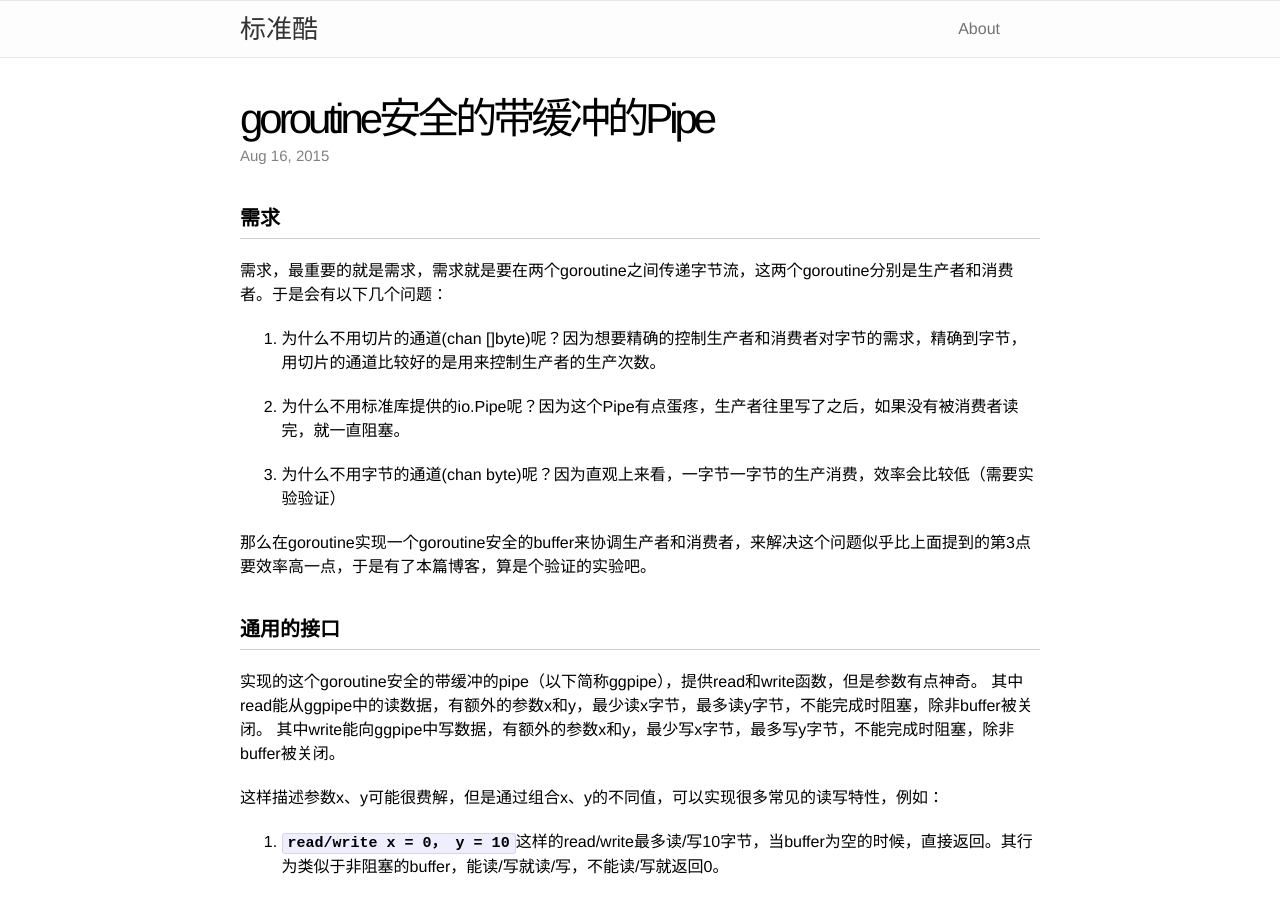
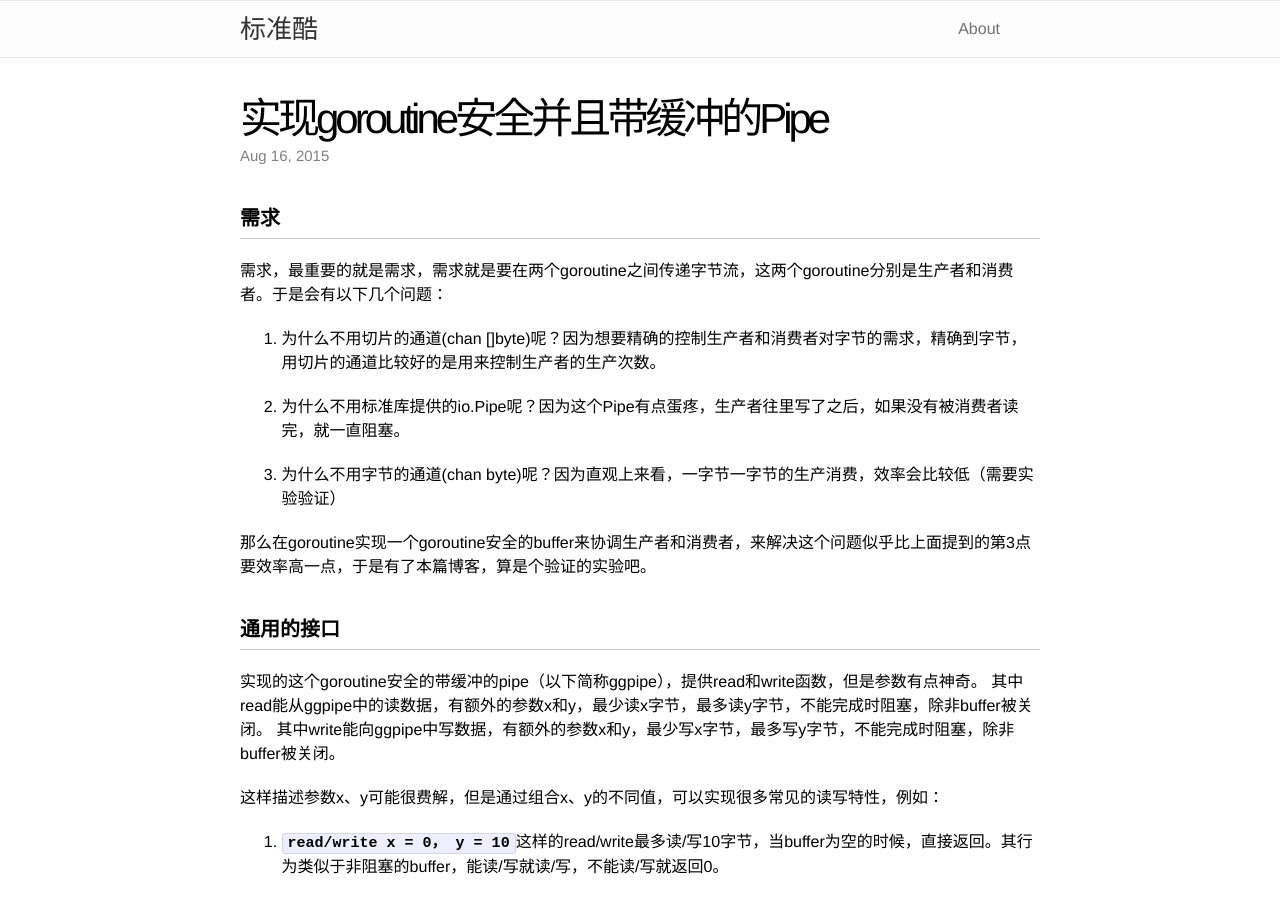
Before and after one commit to aholic/cstdlib.com, a Jekyll site: the page built from _posts/2015-08-16-buffered-pipe.markdown, in a window 1280 px wide and 900 px high. Built offline with Jekyll 4.4.1, drawn with Linux system fonts in a browser that asks for light colours; comment, search, counter and statistics services are not loaded.

```diff
--- a/_posts/2015-08-16-buffered-pipe.markdown
+++ b/_posts/2015-08-16-buffered-pipe.markdown
@@ -1,10 +1,10 @@
 ---
 layout: post
-title:  "goroutine安全的带缓冲的Pipe"
+title:  "实现goroutine安全并且带缓冲的Pipe"
 date:   2015-08-16 13:58:32
 categories: tech
-keywords: "go, golang, goroutine安全, 线程安全, 缓冲, buffer"
-description: "本文介绍了go语言中goroutine安全的带缓冲的pipe的实现"
+keywords: "go, golang, goroutine safe, 线程安全, 缓冲, buffer"
+description: "本文介绍了Go语言中goroutine安全的带缓冲的pipe的实现"
 ---
 
 #### **需求** ####
```
